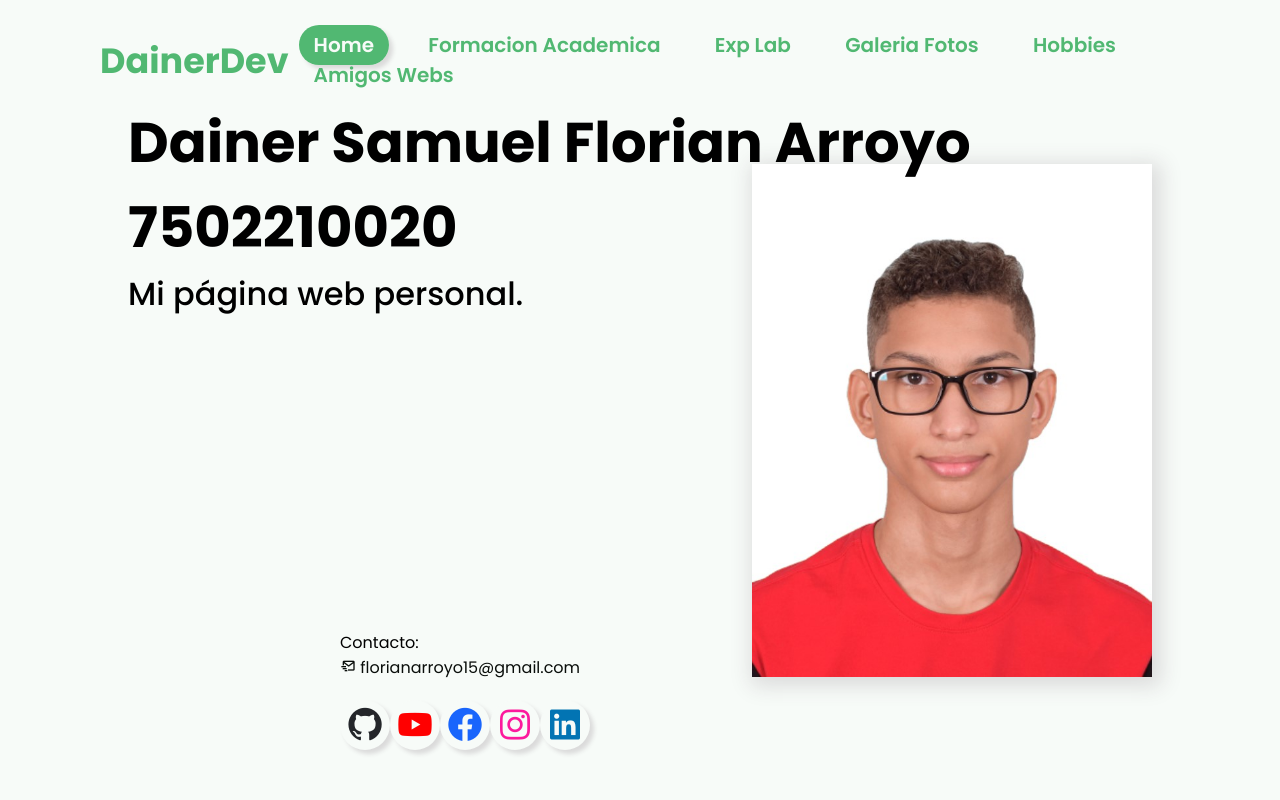
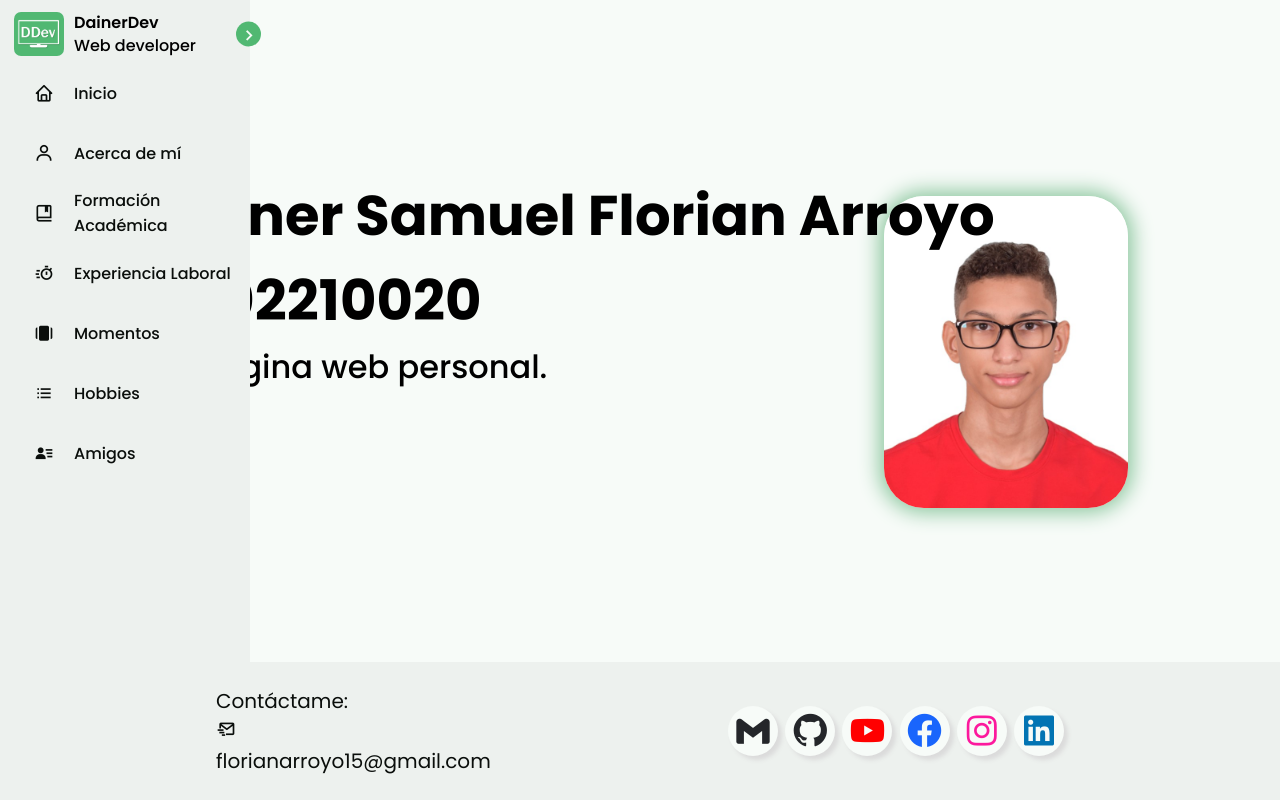
Before and after one commit to Dainerdev/Personal-Web, a plain HTML site: page html/index.html in a window 1280 px wide. Drawn offline with nearby package versions, Linux system fonts and the light colour scheme.

Commit message:
url de redes, sidebar izquierdo, css v3

```diff
--- a/html/index.html
+++ b/html/index.html
@@ -8,20 +8,88 @@
     <title>Personal Web - Dainer</title>
 </head>
 <body>
-    <!-- Header -->
-    <header>
-        <a href="#" class="logo">DainerDev</a>
+    <!-- Sidebar -->
+    <nav class="sidebar">
+        <!-- Sidebar Header -->
+       <header>
+            <div class="logo-text">
+                <span class="image">
+                    <img src="img/logo2.png" alt="logo">
+                </span>
+                <div class="text header-text">
+                    <span class="name">DainerDev</span>
+                    <span class="profession">Web developer</span>
+                </div>
+            </div>
 
-        <!-- SlideBar -->
-        <nav class="navigation">
-            <a href="#" class="active">Home</a>
-            <a href="#">Formacion Academica</a>
-            <a href="#">Exp Lab</a>
-            <a href="#">Galeria Fotos</a>
-            <a href="#">Hobbies</a>
-            <a href="#">Amigos Webs</a>
-      </nav>
-    </header>
+            <i class='bx bx-chevron-right altern'></i>
+       </header>
+
+       <!-- Sidebar Container -->
+       <div class="menu-bar">
+        <div class="menu">
+            <ul class="menu-links">
+                <li class="nav-link">
+                    <a href="#">
+                        <i class='bx bx-home icon'></i>
+                        <span class="text nav-text">Inicio</span>
+                    </a>
+                </li>
+                <li class="nav-link">
+                    <a href="#">
+                        <i class='bx bx-user icon'></i>
+                        <span class="text nav-text">Acerca de mí</span>
+                    </a>
+                </li>
+                <li class="nav-link">
+                    <a href="#">
+                        <i class='bx bx-book-bookmark icon'></i>
+                        <span class="text nav-text">Formación Académica</span>
+                    </a>
+                </li>
+                <li class="nav-link">
+                    <a href="#">
+                        <i class='bx bx-timer icon'></i>
+                        <span class="text nav-text">Experiencia Laboral</span>
+                    </a>
+                </li>
+                <li class="nav-link">
+                    <a href="#">
+                        <i class='bx bxs-carousel icon'></i>
+                        <span class="text nav-text">Momentos</span>
+                    </a>
+                </li>
+                <li class="nav-link">
+                    <a href="#">
+                        <i class='bx bx-list-ul icon'></i>
+                        <span class="text nav-text">Hobbies</span>
+                    </a>
+                </li>
+                <li class="nav-link">
+                    <a href="#">
+                        <i class='bx bxs-user-detail icon'></i>
+                        <span class="text nav-text">Amigos</span>
+                    </a>
+                </li>
+            </ul>
+        </div>
+
+        <!-- Sidebar bottom -->
+        <div class="bottom-content">
+            <li class="mode">
+                <div class="sun-moon">
+                    <i class='bx bx-moon icon moon'></i>
+                    <i class='bx bx-sun icon sun'></i>
+                </div>
+                <span class="mode-text text">Modo Oscuro</span>
+
+                <div class="toggle-switch">
+                    <span class="switch"></span>
+                </div>
+            </li>
+        </div>
+       </div>
+    </nav>
 
     <!-- Home Screen -->
     <section class="home">
@@ -37,37 +105,43 @@
 
         <!-- Footer -->
         <footer>
-            <div class="contact">
-                Contacto: <br>
-                <a href="#"><i class='bx bx-mail-send'></i> florianarroyo15@gmail.com</a><br></li>
+            <div id="contact" class="contact">
+                Contáctame: <br>
+                <a href="mailto:florianarroyo15@gmail.com"><i class='bx bx-mail-send'></i> florianarroyo15@gmail.com</a><br></li>
             </div>
             <div id="redes" class="icon-content">
                 <div>
-                    <a id="git" href="#" class="span-tooltip" target="_blank" style="color: #24262a;">
+                    <a id="git" href="mailto:florianarroyo15@gmail.com" class="span-tooltip" style="color: #24262a;">
+                        <i class='bx bxl-gmail'></i>
+                        <span>Email</span>
+                    </a>
+                </div>
+                <div>
+                    <a id="git" href="https://github.com/Dainerdev" class="span-tooltip" target="_blank" style="color: #24262a;">
                         <i class='bx bxl-github'></i>
                         <span>GitHub</span>
                     </a>
                 </div>
                 <div>
-                    <a id="yt" href="#" class="span-tooltip" target="_blank" style="color: #ff0000;">
+                    <a id="yt" href="https://www.youtube.com/channel/UCmEilB5ED6eFttUs7E88RYQ" class="span-tooltip" target="_blank" style="color: #ff0000;">
                         <i class='bx bxl-youtube' ></i>
                         <span>YouTube</span>
                     </a>
                 </div>
                 <div>
-                    <a id="face" href="#" class="span-tooltip" target="_blank" style="color: #1965fc;">
+                    <a id="face" href="https://www.facebook.com/profile.php?id=100091168928807" class="span-tooltip" target="_blank" style="color: #1965fc;">
                         <i class='bx bxl-facebook-circle' ></i>
                         <span>Facebook</span>
                     </a>
                 </div>
                 <div>
-                    <a id="insta" href="#" class="span-tooltip" target="_blank" style="color: #fc199d;">
+                    <a id="insta" href="https://www.instagram.com/im.astrom/" class="span-tooltip" target="_blank" style="color: #fc199d;">
                         <i class='bx bxl-instagram' ></i>
                         <span>Instagram</span>
                     </a>
                 </div>
                 <div>
-                    <a id="linkedin" href="#" class="span-tooltip" target="_blank" style="color: #0274b3;">
+                    <a id="linkedin" href="https://www.linkedin.com/in/dainer-florian-arroyo-8438772b2" class="span-tooltip" target="_blank" style="color: #0274b3;">
                         <i class='bx bxl-linkedin-square' ></i>
                         <span>LinkedIn</span>
                     </a>
--- a/html/style.css
+++ b/html/style.css
@@ -18,41 +18,151 @@ section {
     padding: 10rem 9% 2rem;
 }
 
-header {
+/* Test sidebar */
+.sidebar .text {
+    font-size: 16px;
+    font-weight: 500;
+}
+.sidebar .image {
+    min-width: 60px;
+    display: flex;
+    align-items: center;
+}
+
+.sidebar{
     position: fixed;
     top: 0;
     left: 0;
+    height: 100%;
+    width: 250px;
+    padding: 10px 14px;
+    background: #edf1ee;
+}
+.sidebar li {
+    height: 50px;
+    margin-top: 10px;
+    list-style: none;
+    display: flex;
+    align-items: center;
+
+}
+.sidebar li .icon{
+    display: flex;
+    align-items: center;
+    justify-content: center;
+    min-width: 60px;
+    font-size: 20px;
+}
+.sidebar li .icon,
+.sidebar li .text{
+    color: #0A0E0B;
+    transition: .2s;
+}
+.sidebar header {
+    position: relative;
+}
+.sidebar .logo-text img{
+    width: 50px;
+    border-radius: 7px;
+    color: #51B872;
+    font-size: 35px;
+    text-decoration: none;
+    font-weight: 700;
+}
+.sidebar header .logo-text {
+    display: flex;
+    align-items: center;
+
+}
+.sidebar .logo-text .header-text {
+    display: flex;
+    flex-direction: column;
+}
+.header-text .name {
+    font-weight: 600;
+}
+.header-text .profession {
+    margin-top: -2px;
+}
+.sidebar header .altern {
+    position: absolute;
+    top: 50%;
+    right: -25px;
+    transform: translateY(-50%);
+    height: 25px;
+    width: 25px;
+    background-color: #51B872;
+    display: flex;
+    align-items: center;
+    justify-content: center;
+    border-radius: 50%;
+    color: #F7FBF8;
+    font-size: 22px;
+}
+.sidebar li a{
+    height: 100%;
     width: 100%;
-    padding: 30px 100px;
     display: flex;
-    justify-content: space-between;
     align-items: center;
-    z-index: 100;
+    text-decoration: none;
+    transition: .3s;
+}
+.sidebar li a:hover {
+    background-color: #8dc79f;
+    border-radius: 7px;
+}
+.sidebar li a:hover .icon,
+.sidebar li a:hover .text {
+    color: #F7FBF8;
 }
 
-.logo {
-    font-size: 35px;
-    color: #51B872;
-    font-weight: 700;
-    text-decoration: none;
+.sidebar .menu-bar {
+    height: calc(100% - 70px);
+    display: flex;
+    flex-direction: column;
+    justify-content: space-between;
+}
+.menu-bar .mode {
+    background-color: #F7FBF8;
+}
+.menu-bar .mode .sun-moon {
+    height: 50px;
+    width: 60px;
+    display: flex;
+    align-items: center;
+}
+.menu-bar .mode i {
+    position: absolute;
+}
+.menu-bar .mode i.sun {
+    opacity: 0;
+}
+.menu-bar .mode .toggle-switch {
+    display: flex;
+    align-items: center;
+    justify-content: center;
+    height: 100%;
+    min-width: 60px;
+}
+.toggle-switch .switch {
+    position: relative;
+    height: 22px;
+    width: 44px;
+    border-radius: 25px;
+    background-color: #F7FBF8;
 }
 
-.navigation a {
-    font-size: 20px;
-    text-decoration: none;
-    color: #51B872;
-    padding: 6px 15px;
-    border-radius: 20px;
-    margin: 0 10px;
-    font-weight: 600;
-    transition: .3s;
+
+
+
+
+.toggle-switch .switch{
+
 }
 
-.navigation a:hover, .navigation a.active {
-    background-color: #51B872;
-    color: #F7FBF8;
-    box-shadow: 4px 4px 4px 0 #dbdbdb;
-}
+
+
+
 
 .home {
     display: flex;
@@ -65,11 +175,13 @@ header {
 .home-content {
     width: 100%;
     height: 600px;
+    padding: 3vh;
 }
 
 .home-content h1 {
     font-size: 56px;
     font-weight: 650;
+    margin-top: 5%;
 }
 
 .home-content h2 {
@@ -78,20 +190,22 @@ header {
 }
 
 .home-content img {
-    width: 400px;
+    width: 25%;
     height: auto;
     float: right;
-    margin-top: -15%;
-    box-shadow: 4px 4px 20px 5px #dbdbdb;
+    margin-top: -20%;
+    border-radius: 40px;
+    box-shadow: 0 0 20px 5px #8dc79f;
 }
 
-.contact a{
+.contact, .contact a{
     text-decoration: none;
     color: #0A0E0B;
+    font-size: 20px;
 }
+/* Sidebar fin */
 
-
-/* Prueba span tooltip */
+/* Footer */
 
 .icon-content a {
     display: inline-flex;
@@ -104,7 +218,6 @@ header {
     position: relative;
     text-decoration: none;
     box-shadow: 4px 4px 4px 0 #dbdbdb;
-    border-color: #51B872;
 }
 
 .span-tooltip > i {
@@ -149,17 +262,29 @@ header {
     bottom: calc(100% + 6px);
 }
 
+
 footer {
     position: absolute;
-    bottom: 40px;
-    width: 600px;
+    bottom: 0;
+    width: 100%;
+    height: auto;
+    background-color: #edf1ee;
+}
+
+div[id="contact"] {
+    width: 20%;
+    height: 55px;
+    margin-left: 15%;
+    float: left;
+    padding: 3vh;
 }
 
 div[id="redes"] {
-    margin-top: 20px;
-    display: inline-flex;
-    width: 40px;
-    height: 40px;
+    width: 30%;
     display: flex;
+    justify-content: space-between;
     margin: 20px 20px 20px 0;
-}
+    margin-right: 15%;
+    float: right;
+    padding: 3vh;
+}  /* Footer fin */
```
Also changed, not shown: html/img/logo.png (added), html/img/logo2.png (added).
